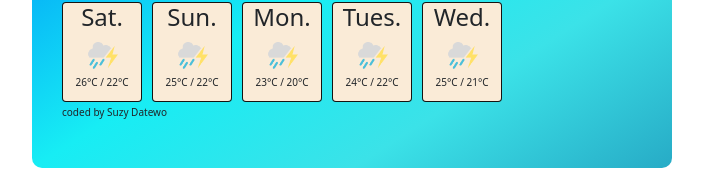
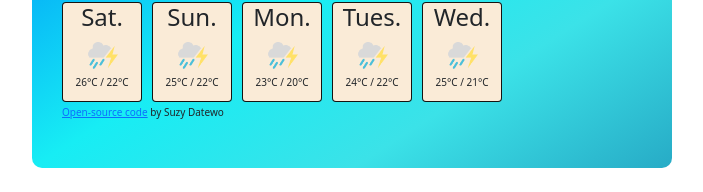
Before and after one commit to SuzyKenne/wireframe-html-css, a website: page index.html in a window 1280 px wide. Shown: the part 274-466 px from the top of the page, without its empty margins (288-991 px from the left). Drawn offline with nearby package versions, Linux system fonts and the light colour scheme.

Commit message:
added a link to the repository

```diff
--- a/index.html
+++ b/index.html
@@ -85,7 +85,7 @@
 						<p>25°C / 21°C</p>
         </div>
       </div>
-      <p class="by">coded by Suzy Datewo</p>
+      <p class="by"><a href="https://github.com/SuzyKenne/wireframe-html-css">Open-source code</a> by Suzy Datewo</p>
 
       <script src="src/index.js"></script>
   </body>
```
